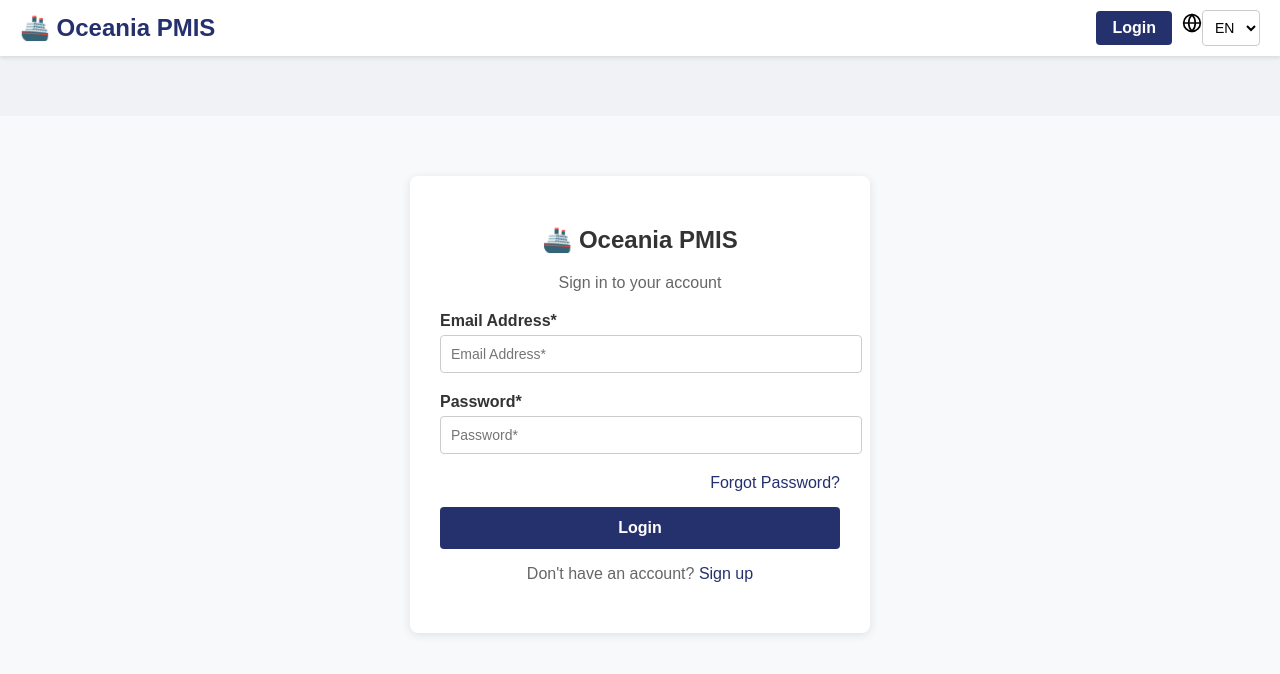
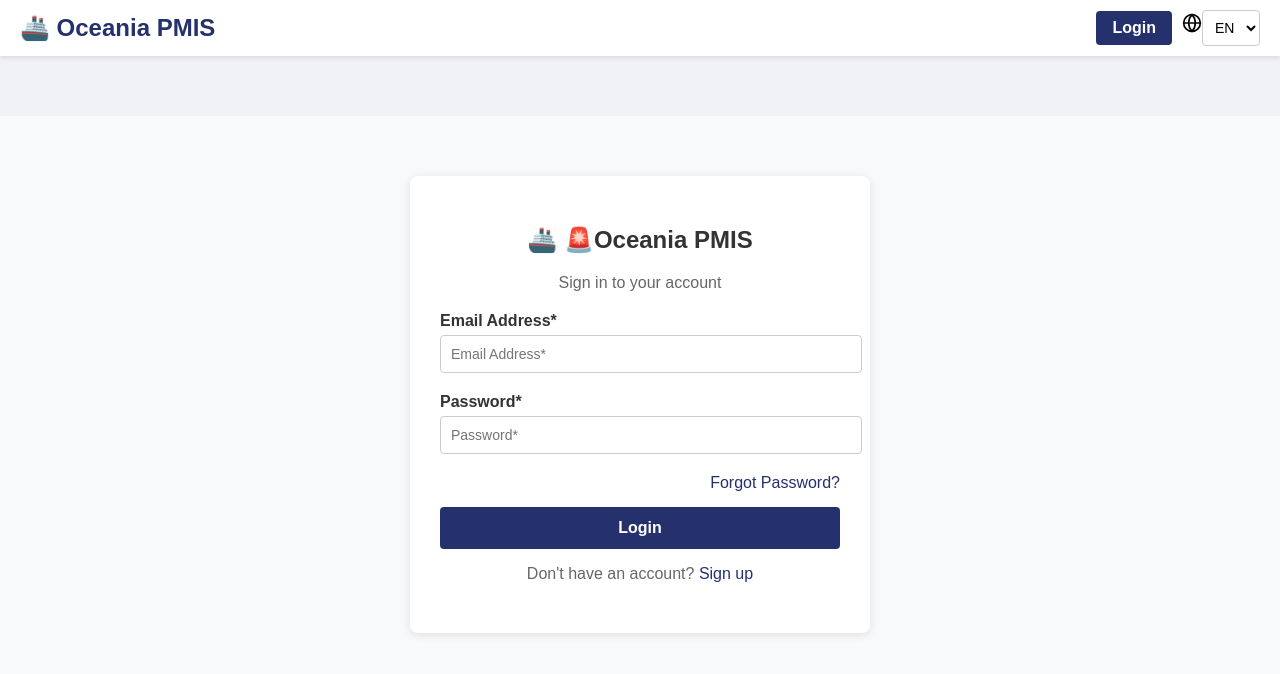
Before and after one commit to angyonghaseyo/pmis_external, a React (Create React App) app in the folder client/: page /login in a window 1280 px wide. Shown: the top 674 px of the page. Built offline with nearby package versions, Linux system fonts and the light colour scheme; no server answers.

Commit message:
Denzel added 🚨 ot LoginForm.js to test Git control functions

```diff
--- a/client/src/LoginForm.js
+++ b/client/src/LoginForm.js
@@ -44,7 +44,7 @@ function LoginForm() {
 
     return (
         <div className="auth-form">
-            <h2>🚢 Oceania PMIS</h2>
+            <h2>🚢 🚨Oceania PMIS</h2>
             <p>Sign in to your account</p>
             {error && <p className="error-message">{error}</p>}
             <form onSubmit={handleSubmit}>
```
